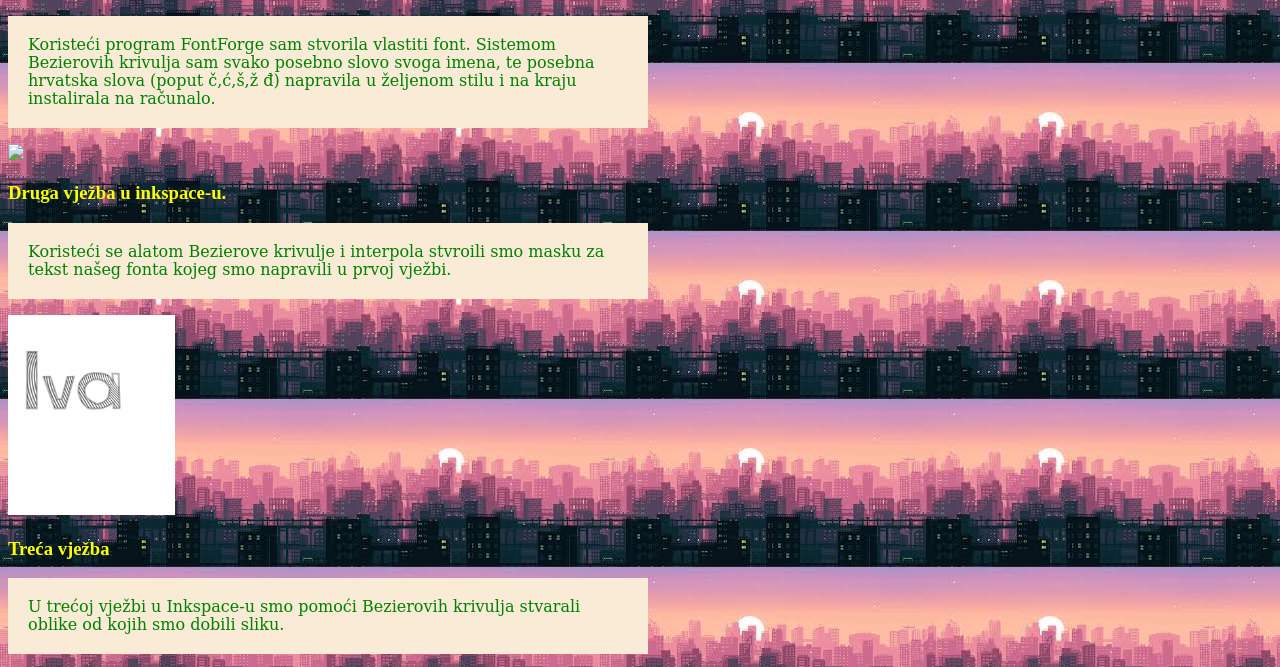
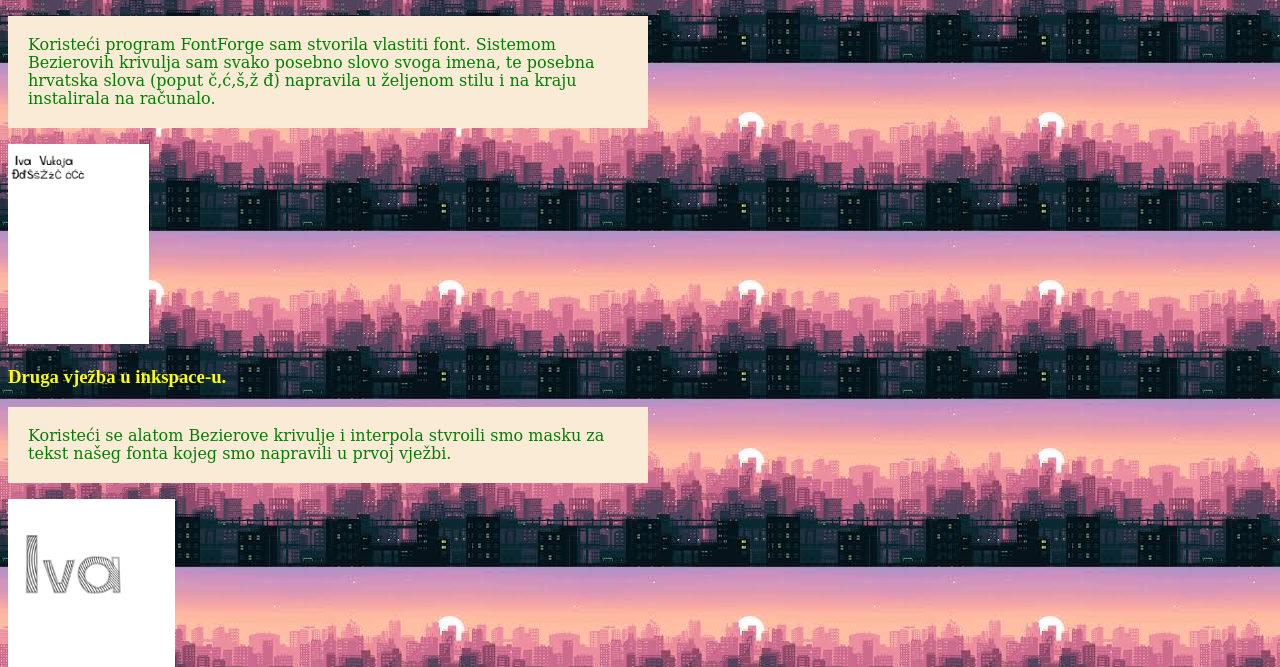
Before and after one commit to VukojaIva/Vukoja_Iva-Projektnizadatak, a plain HTML site: page VJEŽBE.html in a window 1280 px wide. Shown: the part 105-772 px from the top of the page. Drawn offline with Linux system fonts and the light colour scheme.

Commit message:
VJEŽBE.html

```diff
--- a/VJEŽBE.html
+++ b/VJEŽBE.html
@@ -9,7 +9,7 @@
 
 <h3>Prva vježba</h3> <p>Koristeći program FontForge sam stvorila vlastiti font. Sistemom Bezierovih krivulja sam svako posebno slovo svoga imena, te posebna hrvatska slova
  (poput č,ć,š,ž đ) napravila u željenom stilu i na kraju instalirala na računalo.</p>
-	<img src="slike\jpg/IvaVukoja_novo(1).jpg"/>
+	<img src="zadatcisvjezbi\jpg/IvaVukoja_novo.jpg"/>
 
 <h3>Druga vježba u inkspace-u.</h3> <p>Koristeći se alatom Bezierove krivulje i interpola stvroili smo masku za tekst našeg fonta kojeg smo napravili u prvoj vježbi.</br></p>
 	<img src="zadatcisvjezbi\jpg/vježba2.jpg"/>
```
